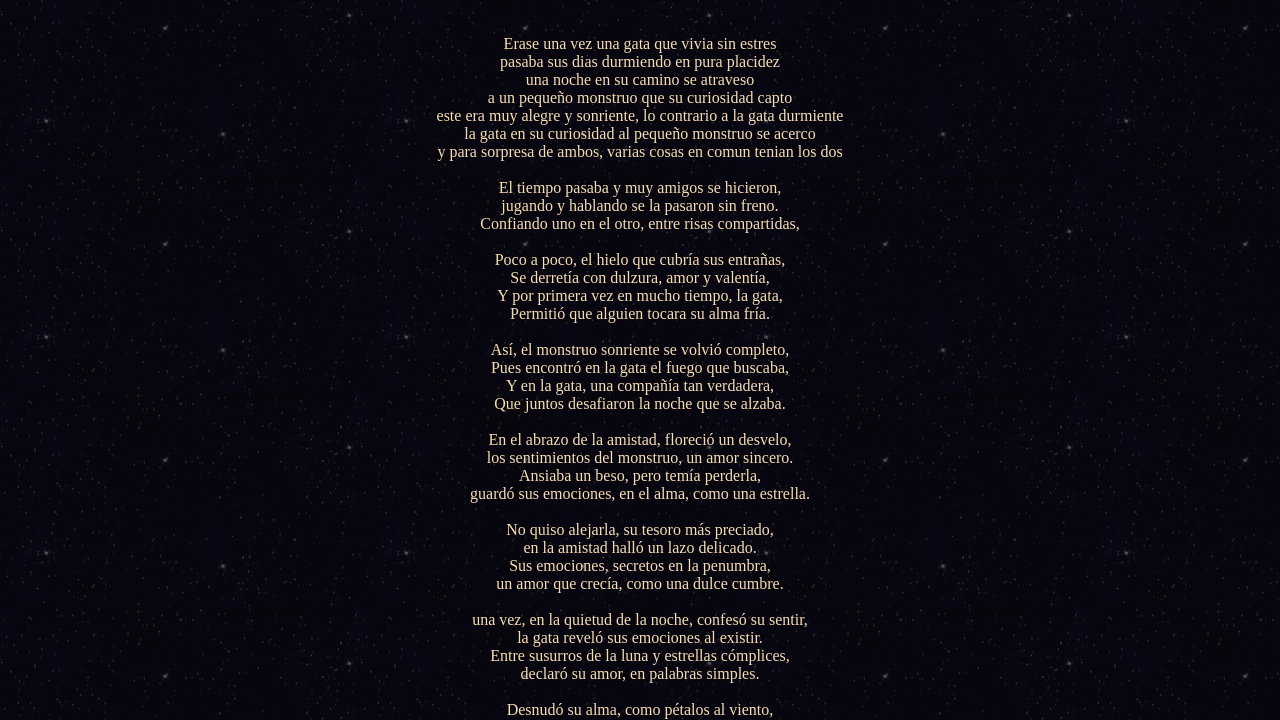
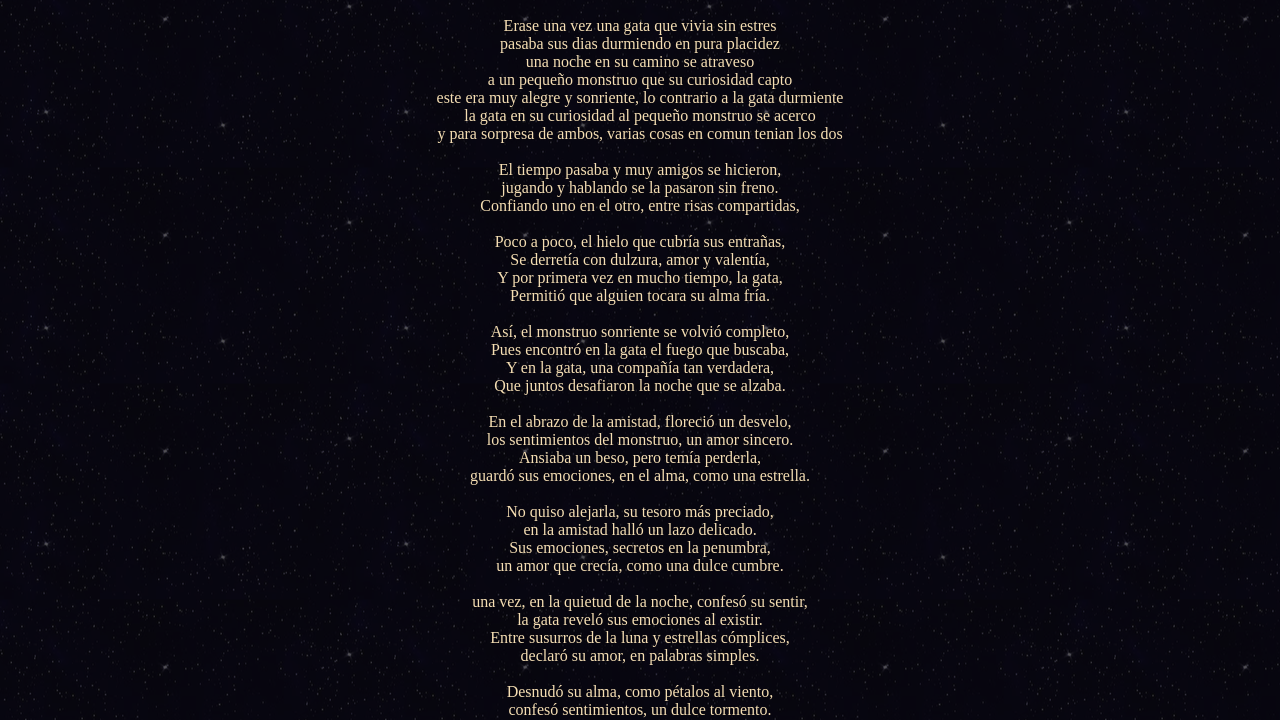
Before and after one commit to xDERECKx/poema, a plain HTML site: page index.html in a window 1280 px wide. Shown: the part 80-800 px from the top of the page. Drawn offline with Linux system fonts and the light colour scheme.

Commit message:
Update index.html

```diff
--- a/index.html
+++ b/index.html
@@ -8,7 +8,7 @@
 <body>
     <h1>La gata negra</h1>
     <div class="content">
-        <p> <br>Erase una vez una gata que vivia sin estres <br>
+        <p> Erase una vez una gata que vivia sin estres <br>
             pasaba sus dias durmiendo en pura placidez <br>
             una noche en su camino se atraveso<br>
             a un pequeño monstruo que su curiosidad capto<br>
```
